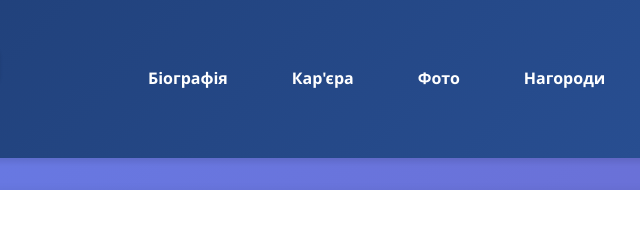
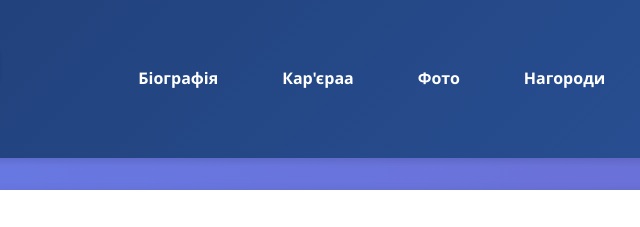
Before and after one commit to lebidinskijdima-tech/lab2, a plain HTML site: page index.html in a window 1280 px wide. Shown: the top 227 px of the page, 375-1015 px from the left. Drawn offline with Linux system fonts and the light colour scheme.

Commit message:
Update index.html

```diff
--- a/index.html
+++ b/index.html
@@ -15,7 +15,7 @@
             </div>
             <ul>
                 <li><a href="#biography">Біографія</a></li>
-                <li><a href="#career">Кар'єра</a></li>
+                <li><a href="#career">Кар'єраа</a></li>
                 <li><a href="#photo">Фото</a></li>
                 <li><a href="#awards">Нагороди</a></li>
                 <li><a href="contact.html">📝 Форми зв'язку</a></li>
```
